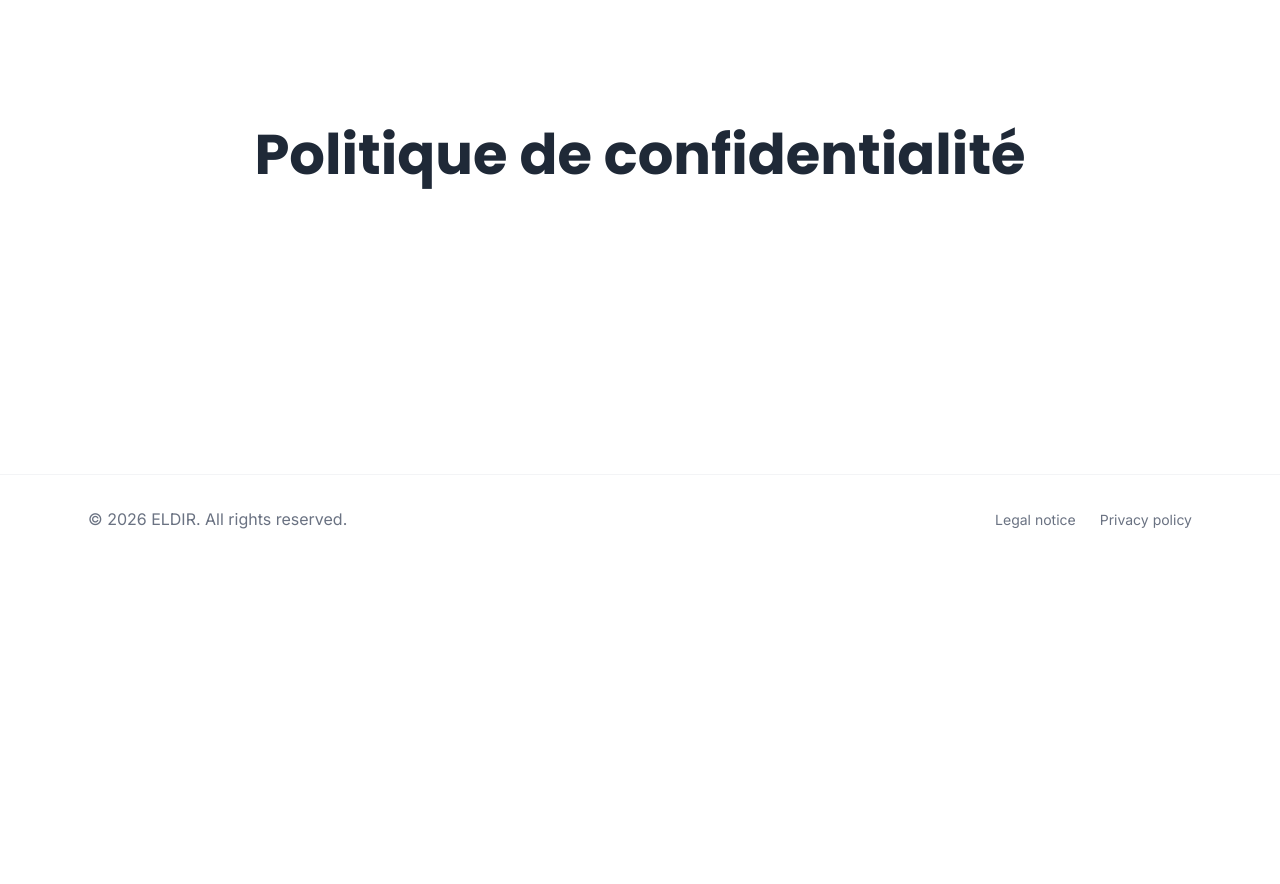
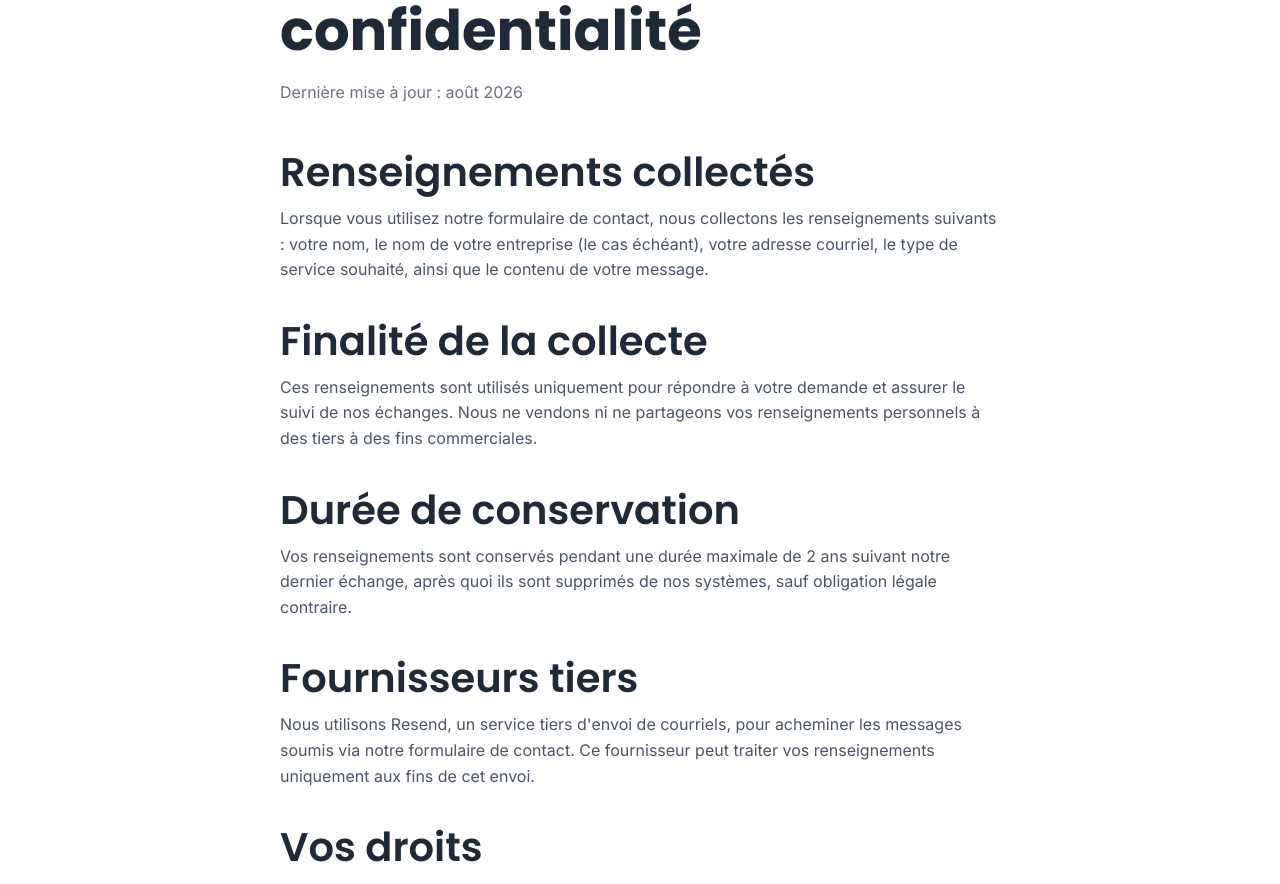
Before and after one commit to pr0804/eldir-site, a Next.js app: page /en/politique-confidentialite in a window 1280 px wide. Shown: the part 235-1119 px from the top of the page. Before the commit the page ends 800 px from the top, so only its background shows below. Built offline with nearby package versions, Linux system fonts and the light colour scheme.

Commit message:
Add legal notice and privacy policy pages

```diff
--- a/app/[locale]/mentions-legales/page.tsx
+++ b/app/[locale]/mentions-legales/page.tsx
@@ -1,9 +1,54 @@
 export default function MentionsLegalesPage() {
   return (
-    <main className="flex-1 flex items-center justify-center">
-      <h1 className="font-poppins text-4xl font-bold text-eldir-black">
-        Mentions légales
-      </h1>
+    <main className="flex-1">
+      <section className="max-w-3xl mx-auto px-6 py-16 md:py-24">
+        <h1 className="text-eldir-black mb-10">Mentions légales</h1>
+
+        <div className="space-y-8 text-gray-600">
+          <div>
+            <h2 className="text-eldir-black mb-2">Identification de l&apos;entreprise</h2>
+            <p>
+              Ce site est édité par Innovation ELDIR Inc., entreprise
+              immatriculée au Registraire des entreprises du Québec sous le
+              numéro d&apos;entreprise du Québec (NEQ) 1182422866.
+            </p>
+          </div>
+
+          <div>
+            <h2 className="text-eldir-black mb-2">Siège social</h2>
+            <p>1105 Av. Belvédère, Québec, QC, G1S 3G5, Canada</p>
+          </div>
+
+          <div>
+            <h2 className="text-eldir-black mb-2">Contact</h2>
+            <p>
+              Pour toute question concernant ce site ou nos services,
+              veuillez utiliser notre{" "}
+              <a href="/fr/contact" className="text-eldir-blue hover:underline">
+                formulaire de contact
+              </a>.
+            </p>
+          </div>
+
+          <div>
+            <h2 className="text-eldir-black mb-2">Hébergement</h2>
+            <p>
+              Ce site est hébergé par Vercel Inc., 340 S Lemon Ave #4133,
+              Walnut, CA 91789, États-Unis.
+            </p>
+          </div>
+
+          <div>
+            <h2 className="text-eldir-black mb-2">Propriété intellectuelle</h2>
+            <p>
+              L&apos;ensemble du contenu de ce site (textes, logo, visuels)
+              est la propriété d&apos;Innovation ELDIR Inc., sauf mention
+              contraire, et ne peut être reproduit sans autorisation
+              préalable.
+            </p>
+          </div>
+        </div>
+      </section>
     </main>
   );
 }
--- a/app/[locale]/politique-confidentialite/page.tsx
+++ b/app/[locale]/politique-confidentialite/page.tsx
@@ -1,9 +1,96 @@
 export default function PolitiqueConfidentialitePage() {
   return (
-    <main className="flex-1 flex items-center justify-center">
-      <h1 className="font-poppins text-4xl font-bold text-eldir-black">
-        Politique de confidentialité
-      </h1>
+    <main className="flex-1">
+      <section className="max-w-3xl mx-auto px-6 py-16 md:py-24">
+        <h1 className="text-eldir-black mb-4">Politique de confidentialité</h1>
+        <p className="text-sm text-gray-500 mb-10">
+          Dernière mise à jour : août 2026
+        </p>
+
+        <div className="space-y-8 text-gray-600">
+          <div>
+            <h2 className="text-eldir-black mb-2">Renseignements collectés</h2>
+            <p>
+              Lorsque vous utilisez notre formulaire de contact, nous
+              collectons les renseignements suivants : votre nom, le nom de
+              votre entreprise (le cas échéant), votre adresse courriel, le
+              type de service souhaité, ainsi que le contenu de votre
+              message.
+            </p>
+          </div>
+
+          <div>
+            <h2 className="text-eldir-black mb-2">Finalité de la collecte</h2>
+            <p>
+              Ces renseignements sont utilisés uniquement pour répondre à
+              votre demande et assurer le suivi de nos échanges. Nous ne
+              vendons ni ne partageons vos renseignements personnels à des
+              tiers à des fins commerciales.
+            </p>
+          </div>
+
+          <div>
+            <h2 className="text-eldir-black mb-2">Durée de conservation</h2>
+            <p>
+              Vos renseignements sont conservés pendant une durée maximale de
+              2 ans suivant notre dernier échange, après quoi ils sont
+              supprimés de nos systèmes, sauf obligation légale contraire.
+            </p>
+          </div>
+
+          <div>
+            <h2 className="text-eldir-black mb-2">Fournisseurs tiers</h2>
+            <p>
+              Nous utilisons Resend, un service tiers d&apos;envoi de
+              courriels, pour acheminer les messages soumis via notre
+              formulaire de contact. Ce fournisseur peut traiter vos
+              renseignements uniquement aux fins de cet envoi.
+            </p>
+          </div>
+
+          <div>
+            <h2 className="text-eldir-black mb-2">Vos droits</h2>
+            <p>
+              Conformément à la Loi sur la protection des renseignements
+              personnels dans le secteur privé, vous pouvez en tout temps
+              demander l&apos;accès, la rectification ou la suppression de
+              vos renseignements personnels en nous contactant via notre{" "}
+              <a href="/fr/contact" className="text-eldir-blue hover:underline">
+                formulaire de contact
+              </a>.
+            </p>
+          </div>
+
+          <div>
+            <h2 className="text-eldir-black mb-2">
+              Responsable de la protection des renseignements personnels
+            </h2>
+            <p>
+              La personne responsable de la protection des renseignements
+              personnels chez Innovation ELDIR Inc. est Praise Mbay,
+              joignable via notre formulaire de contact.
+            </p>
+          </div>
+
+          <div>
+            <h2 className="text-eldir-black mb-2">Cookies et témoins de connexion</h2>
+            <p>
+              Ce site n&apos;utilise actuellement aucun témoin de connexion
+              (cookie) à des fins d&apos;analyse ou de suivi publicitaire.
+              Cette politique sera mise à jour si cela venait à changer.
+            </p>
+          </div>
+
+          <div>
+            <h2 className="text-eldir-black mb-2">Modifications</h2>
+            <p>
+              Cette politique peut être mise à jour périodiquement. Toute
+              modification sera publiée sur cette page avec une date de
+              mise à jour révisée.
+            </p>
+          </div>
+        </div>
+      </section>
     </main>
   );
 }
```
